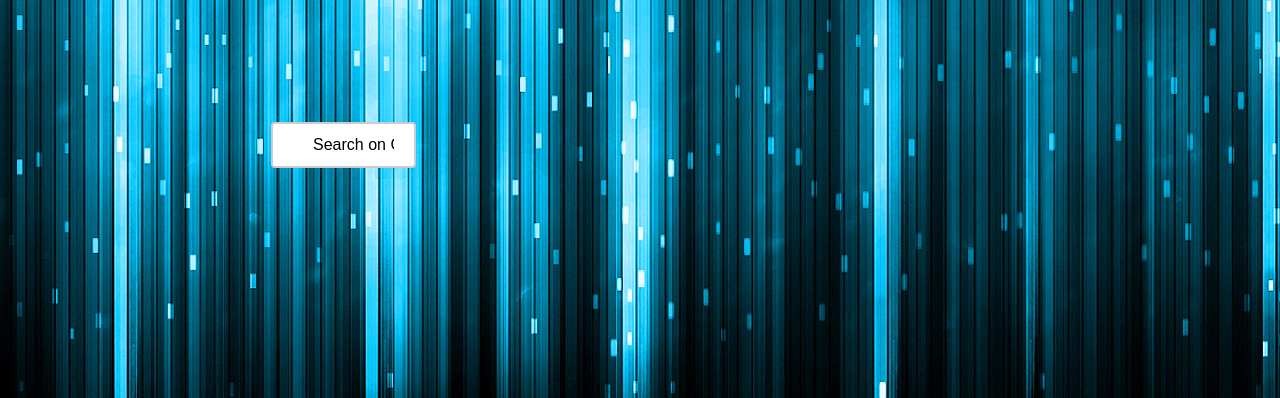
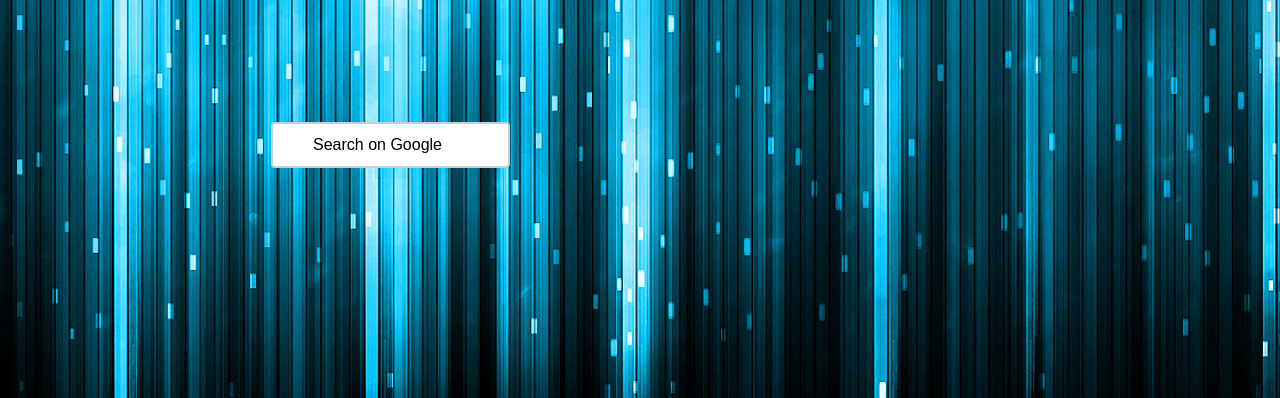
Before and after one commit to Herul/herul.github.io, a plain HTML site: page index.html in a window 1280 px wide. Shown: the part 402-800 px from the top of the page. Drawn offline with Linux system fonts and the light colour scheme.

Commit message:
Augmented basic size of the search box

```diff
--- a/main.css
+++ b/main.css
@@ -102,7 +102,7 @@ body {
 }
 
 .search {
-    width: 20%;
+    width: 33%;
     box-sizing: border-box;
     border: 2px solid #ccc;
     border-radius: 4px;
```
